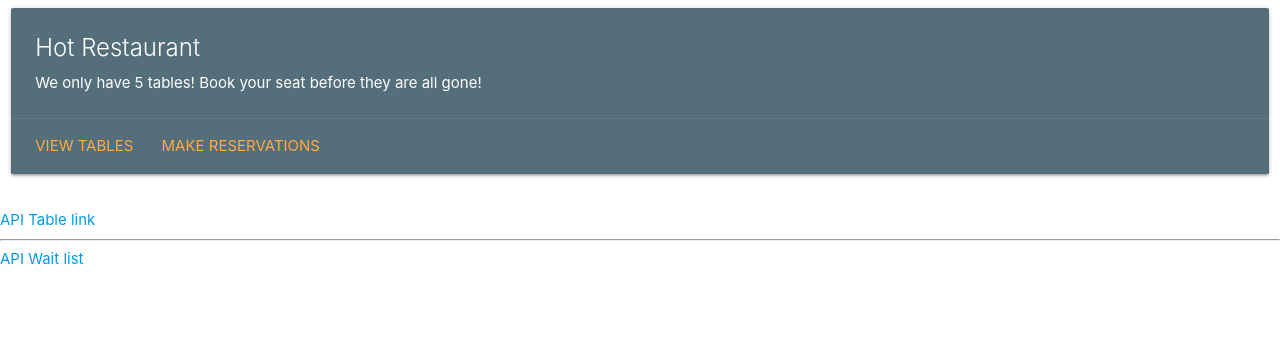
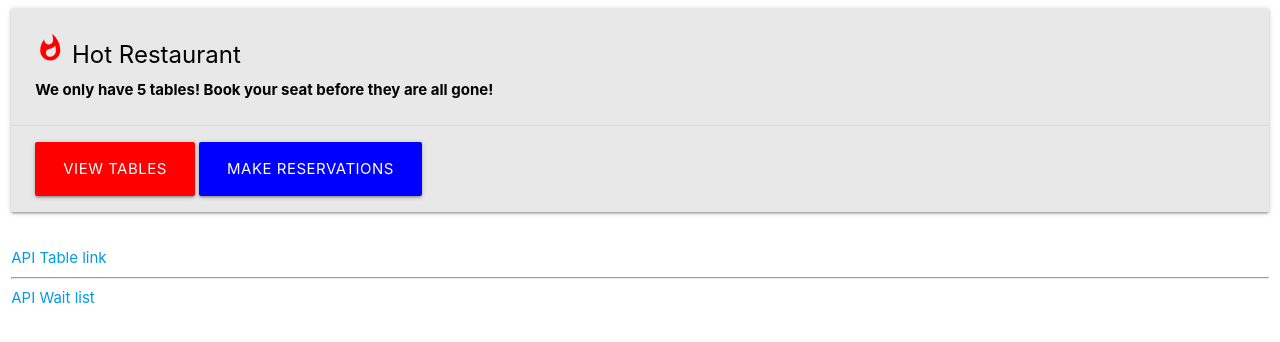
Before and after one commit to dvalderrama89/hot-restaurant-demo, a plain HTML site: page home.html in a window 1280 px wide. Drawn offline with nearby package versions, Linux system fonts and the light colour scheme.

Commit message:
added colors and finished the looks

```diff
--- a/home.css
+++ b/home.css
@@ -9,3 +9,24 @@
 .darken-1 {
 
 }
+
+.blue-grey.darken-1 {
+    background-color: #E8E8E8 !important;
+}
+
+
+.white-text {
+    color: black !important;
+}
+
+.hot {
+    color: red;
+}
+
+.tables-btn {
+    background-color: red;
+}
+
+.reserve-btn {
+    background-color: blue;
+}
--- a/home.html
+++ b/home.html
@@ -1,34 +1,56 @@
 <!DOCTYPE html>
 <html lang="en">
+
 <head>
     <meta charset="UTF-8">
-    <meta http-equiv="X-UA-Compatible" content="IE=edge">
-    <meta name="viewport" content="width=device-width, initial-scale=1.0">
+    <meta http-equiv="X-UA-Compatible"
+        content="IE=edge">
+    <meta name="viewport"
+        content="width=device-width, initial-scale=1.0">
 
-      <link rel="stylesheet" href="https://cdnjs.cloudflare.com/ajax/libs/materialize/1.0.0/css/materialize.min.css">
+    <link rel="stylesheet"
+        href="https://cdnjs.cloudflare.com/ajax/libs/materialize/1.0.0/css/materialize.min.css">
+    <link
+        href="https://fonts.googleapis.com/icon?family=Material+Icons"
+        rel="stylesheet">
+    <link rel="stylesheet" href="./home.css">
 
-      <!-- Compiled and minified JavaScript -->
+
+    <!-- Compiled and minified JavaScript -->
 
     <title>Document</title>
 </head>
+
 <body>
     <div class="row">
         <div class="col s12 m12 l12">
-          <div class="card blue-grey darken-1">
-            <div class="card-content white-text">
-              <span class="card-title">Hot Restaurant</span>
-              <p>We only have 5 tables! Book your seat before they are all gone!</p>
+            <div class="card blue-grey darken-1">
+                <div
+                    class="card-content white-text">
+
+                    <span class="card-title"> <i
+                            class="small material-icons hot">whatshot</i><b>
+                            Hot
+                            Restaurant</b></span>
+                    <p><b>We only have 5 tables!
+                            Book your seat before
+                            they are all gone!</b>
+                    </p>
+                </div>
+                <div class="card-action">
+                    <a
+                        class="tables-btn waves-effect waves-light btn-large">View
+                        Tables</a>
+                    <a
+                        class="reserve-btn waves-effect waves-light btn-large">Make
+                        Reservations</a>
+                </div>
             </div>
-            <div class="card-action">
-              <a href="#">View Tables</a>
-              <a href="#">Make Reservations</a>
-            </div>
-          </div>
         </div>
     </div>
 
     <div class="row">
-        <div>
+        <div class="col s12 m12 l12">
             <a href="#">API Table link</a>
             <hr>
             <a href="#">API Wait list</a>
@@ -36,6 +58,7 @@
     </div>
 </body>
 
-<script src="https://cdnjs.cloudflare.com/ajax/libs/materialize/1.0.0/js/materialize.min.js"></script>
+<script
+    src="https://cdnjs.cloudflare.com/ajax/libs/materialize/1.0.0/js/materialize.min.js"></script>
 
 </html>
```
